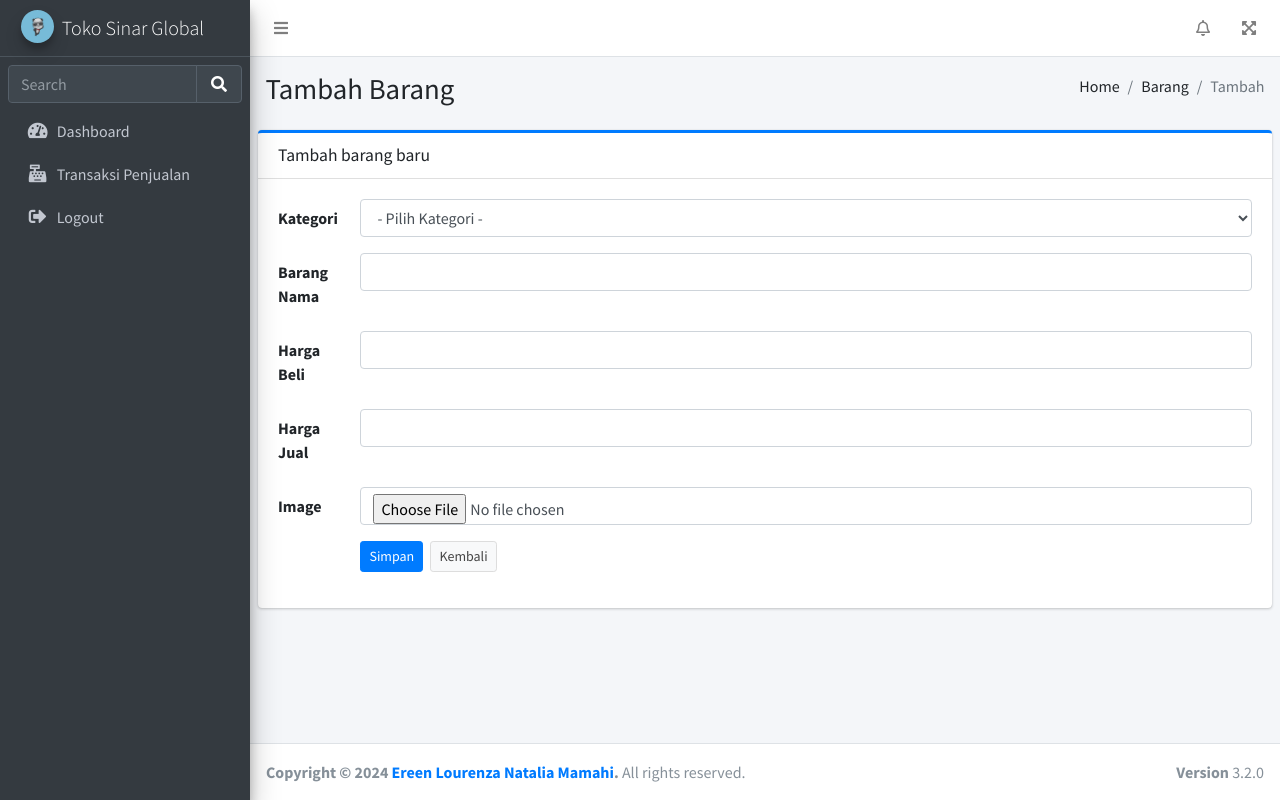
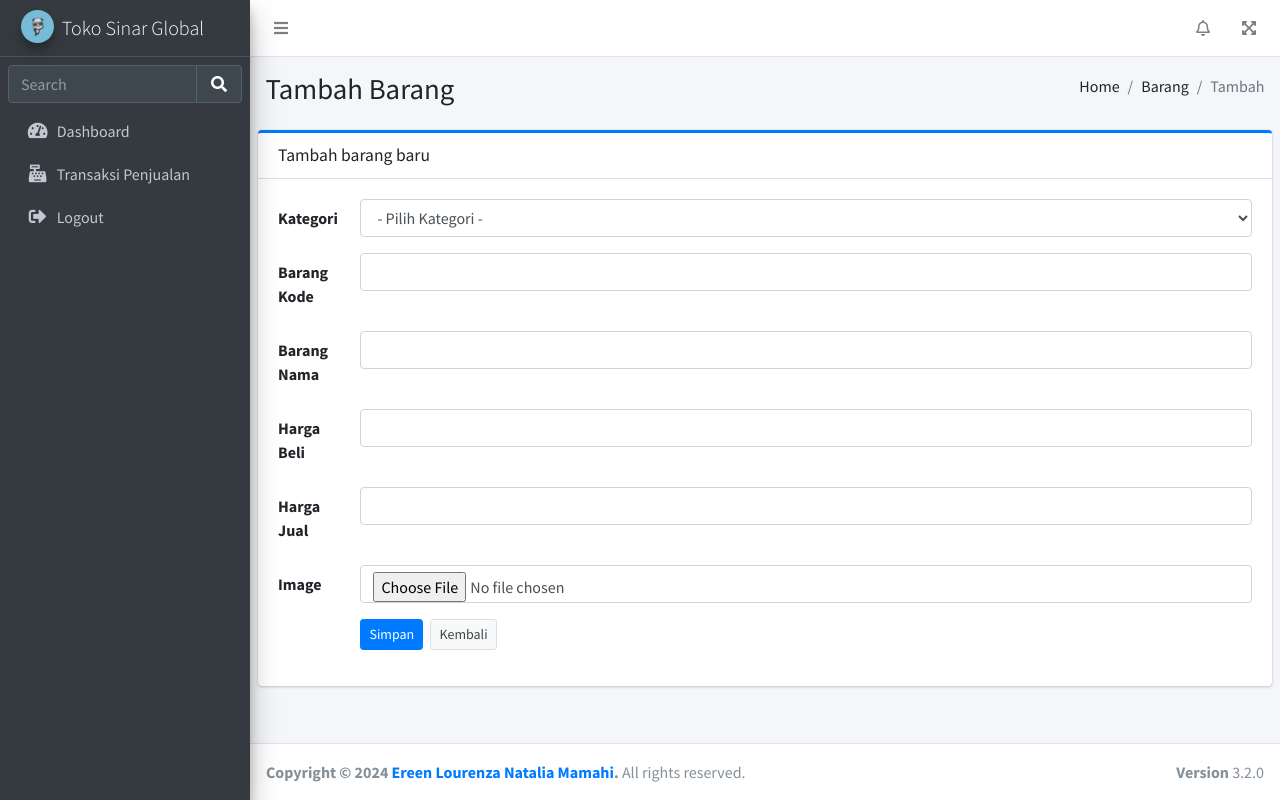
Before and after one commit to ereenlourenza/Pemrograman_Web_Lanjut, a Laravel app: page /barang/create in a window 1280 px wide. Run offline with Laravel 10, Linux system fonts and the light colour scheme; the visitor is signed in with stand-in values (Sample User, id 1); data that the repository does not hold is empty; some libraries are stand-ins or nearby versions.

Commit message:
UAS_revisi

```diff
--- a/Pertemuan 3/PWL_POS/resources/views/barang/create.blade.php
+++ b/Pertemuan 3/PWL_POS/resources/views/barang/create.blade.php
@@ -24,7 +24,7 @@
                         @enderror
                     </div>
                 </div>
-                {{-- <div class="form-group row">
+                <div class="form-group row">
                     <label class="col-1 control-label col-form-label">Barang Kode</label>
                     <div class="col-11">
                         <input type="text" class="form-control" id="barang_kode" name="barang_kode" value="{{ old('barang_kode') }}" required>
@@ -33,7 +33,7 @@
                             <small class="form-text text-danger">{{ $message }}</small>
                         @enderror
                     </div>
-                </div> --}}
+                </div>
                 <div class="form-group row">
                     <label class="col-1 control-label col-form-label">Barang Nama</label>
                     <div class="col-11">
```
